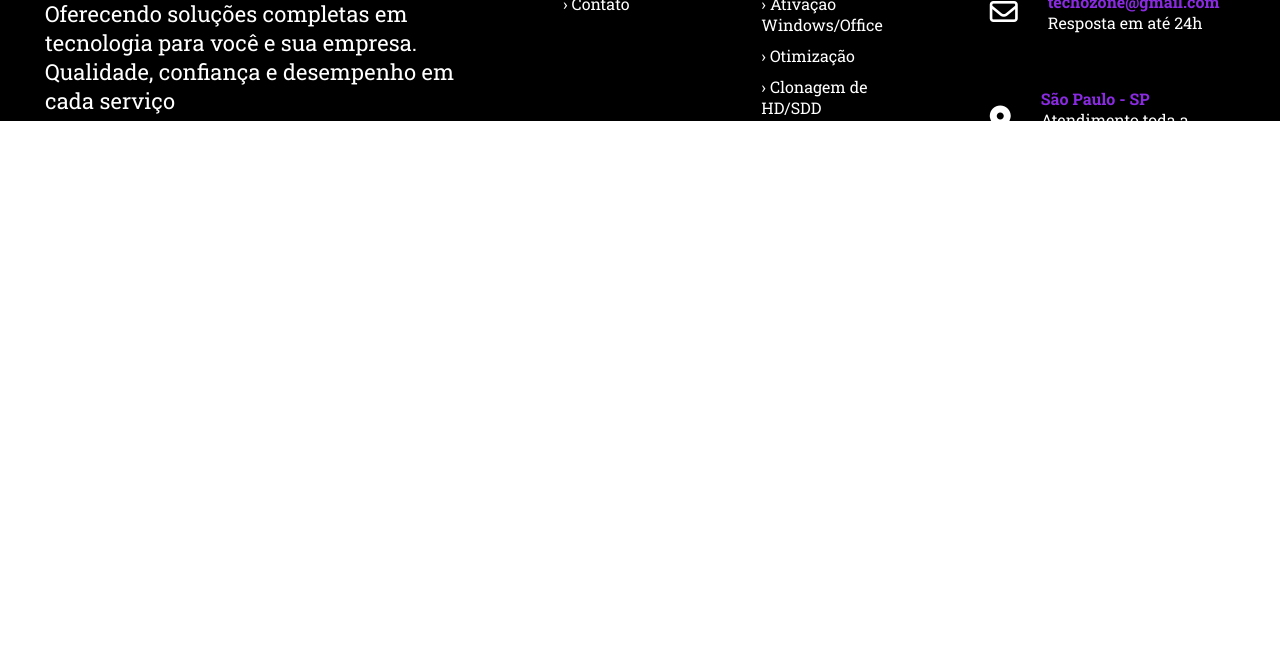
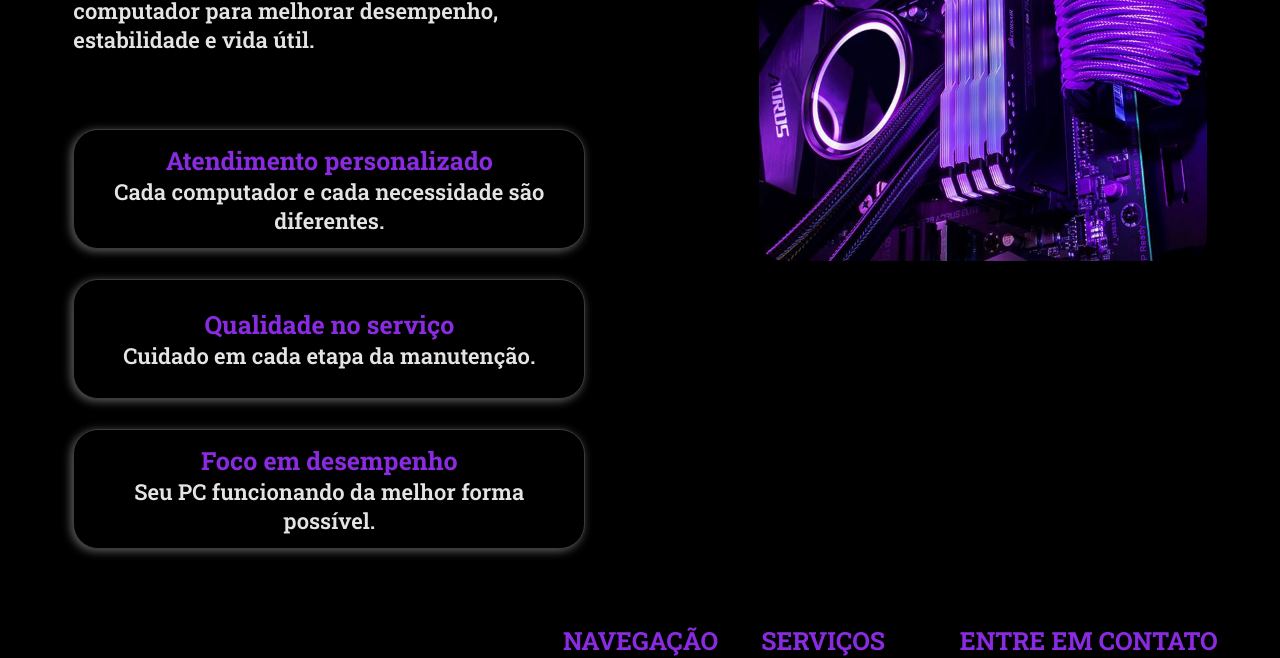
Before and after one commit to YagoSouza2301/TECH_ZONE, a plain HTML site: page index.html in a window 1280 px wide. Shown: the part 999-1657 px from the top of the page. Before the commit the page ends 1195 px from the top, so only its background shows below. Drawn offline with Linux system fonts and the light colour scheme.

Commit message:
sessão 2
Quase terminando, terminar amanhã e começar a 3 sessão

```diff
--- a/index.html
+++ b/index.html
@@ -60,12 +60,14 @@
                                 SEU COMPUTADOR. <br>
                                 NO MÁXIMO DESEMPENHO.
                             </h2>
-                            <p>Soluções rápidas e profissionais para manutenção <br> otimização e upgrade do seu computador.</p>
+                            <p>Soluções rápidas e profissionais para manutenção
+                                <br> otimização e upgrade do seu computador.</p>
                         </div>
 
                         <div class="ajuste-botao">
-                            <a href="">
-                                <button type="button">Faça seu orçamento</button>
+                            <a href>
+                                <button type="button">Faça seu
+                                    orçamento</button>
                             </a>
                         </div>
                     </div>
@@ -85,7 +87,7 @@
                             <i class="fa-solid fa-user"></i>
                             <div class="box-numero" data-target="125">0</div>
                         </div>
-                         <h3>Clientes atendidos</h3>
+                        <h3>Clientes atendidos</h3>
                     </div>
 
                     <div class="transparente">
@@ -93,7 +95,7 @@
                             <i class="fa-solid fa-computer"></i>
                             <div class="box-numero" data-target="75">0</div>
                         </div>
-                         <h3>Computadores otimizados</h3>
+                        <h3>Computadores otimizados</h3>
                     </div>
 
                     <div class="transparente">
@@ -101,14 +103,51 @@
                             <i class="fa-solid fa-star"></i>
                             <div class="box-numero" data-target="5">0</div>
                         </div>
-                         <h3>Avaliação dos Clientes</h3>
+                        <h3>Avaliação dos Clientes</h3>
                     </div>
 
                 </div>
 
             </section>
 
-            <section class=" "></section>
+            <section class="sobre">
+                <!-- DIV PAI -->
+                <div class="sobre-box">
+                    <!-- Caixa da esquerda -->
+                    <div class="box-esq">
+                        <div class="text">
+                            <p>
+                                <span>
+                                    Tecnologia que entrega resultado. <br>
+                                </span>
+                                Na Tech Zone, cuidamos do seu computador para melhorar
+                                desempenho, estabilidade e vida útil.
+                            </p>
+                        </div>
+                        <!-- Pontos positivos sobre nós -->
+                        <div class="pontos">
+                            <h3>Atendimento personalizado</h3>
+                            <p>Cada computador e cada necessidade são diferentes.</p>
+                        </div>
+
+                        <div class="pontos">
+                            <h3>Qualidade no serviço</h3>
+                            <p>Cuidado em cada etapa da manutenção.</p>
+                        </div>
+
+                        <div class="pontos">
+                            <h3>Foco em desempenho</h3>
+                            <p>Seu PC funcionando da melhor forma possível.</p>
+                        </div>
+                    </div>
+                    <!-- caixa da direita -->
+                    <div class="box-dir">
+                        <!-- IMAGEM PC -->
+                    </div>
+
+
+                </div>
+            </section>
 
             <section class=" "></section>
 
@@ -137,7 +176,7 @@
                         </div>
 
                         <!-- colocar margin-top para dar espaçamento -->
-                        <div class="sobre">
+                        <div class="motivação">
                             <p>Oferecendo soluções completas em tecnologia para
                                 você e sua empresa. Qualidade, confiança e
                                 desempenho em cada serviço</p>
@@ -160,11 +199,14 @@
 
                         <h3>SERVIÇOS</h3>
                         <ul>
-                            <li> <a href><span>› </span>Montagem de CPU </li></a>
-                            <li> <a href><span>› </span>Limpeza Interna </li></a>
+                            <li> <a href><span>› </span>Montagem de CPU
+                                </li></a>
+                            <li> <a href><span>› </span>Limpeza Interna
+                                </li></a>
                             <li> <a href><span>› </span>Formatação </li> </a>
                             <li> <a href><span>› </span>Troca de peças </li></a>
-                            <li> <a href><span>› </span>Ativação Windows/Office </li> </a>
+                            <li> <a href><span>› </span>Ativação Windows/Office
+                                </li> </a>
                             <li> <a href><span>› </span>Otimização</li> </a>
                             <li> <a href><span>› </span>Clonagem de HD/SDD</li>
                             </a>
--- a/principal.css
+++ b/principal.css
@@ -165,9 +165,27 @@ body.dark {
     box-shadow: -2px 3px 10px blueviolet;
     transform: translate(-1px, 4px);
 }
+.inicial.dark .box-inicial .imagem_computador {
+    background-image: url(IMAGEM/Página-Inicial/computador-techzone-claro.jpg);
+}
 .inicial.dark .numeração .transparente {
     border: 2px solid rgba(0, 0, 0, 0.767);
     color: black;
+}
+/* SESSÃO 2 */
+body.dark .sobre {
+    background-color: white;
+}
+body.dark .sobre .sobre-box .box-esq p {
+    color: black;
+}
+body.dark .sobre .sobre-box .box-esq .pontos {
+    background-color: white;
+    box-shadow: -2px 2px 10px black;
+}
+body.dark .sobre .sobre-box .box-dir {
+    background-image: url(IMAGEM/Sobre/PONTOS-POSITIVO\ WHITE.png);
+
 }
 
 /* RODAPÉ */
@@ -196,7 +214,7 @@ footer.dark .div-box .empresa .logo p {
     color: black;
 }
 
-footer.dark .div-box .empresa .sobre p {
+footer.dark .div-box .empresa .motivação p {
     color: black;
 }
 
@@ -286,6 +304,7 @@ footer.dark .contato .box i {
     background-color: black;
     color: #fff;
     border-color: transparent;
+    transition: 0.1s ease;
 }
 
 .inicial .box-inicial .atenção button:active {
@@ -295,10 +314,14 @@ footer.dark .contato .box i {
 
 /* organizando área da foto */
 .inicial .box-inicial .imagem_computador {
-    background-color: #8a2be2;
+    background-image: url(IMAGEM/Página-Inicial/computador-techzone.png);
+    background-position: center;
+    background-repeat: no-repeat;
+    background-size: cover;
     width: 30vw;
     height: 50vh;
     border-radius: 50px;
+    transition: 0.5s ease;
 }
 
 /* Ajuste campo da onde as caixas transparente podem fixar */
@@ -374,7 +397,68 @@ footer.dark .contato .box i {
     font-size: 25px;
 }
 
+/* 2 SESSÃO */
+.sobre {
+    width: 100%;
+    height: auto;
+    padding: 60px;
+    background-color: black;
+    transition: 0.5s ease;
+}
+.sobre .sobre-box {
+    display: flex;
+    align-items: flex-start;
+    justify-content: space-evenly;
+    gap: 10rem;
+}
+.sobre .sobre-box .box-esq .text {
+    margin-bottom: 75px;
+}
+.sobre .sobre-box .box-esq span {
+    color: #8a2be2;
+    font-size: 40px;
 
+}
+.sobre .sobre-box .box-esq p {
+    font-size: 22px;
+    font-weight: 600;
+    width: 35vw;
+    color: #e4e4e4;
+}
+.sobre .pontos {
+    transition: 0.5s;
+    display: flex;
+    flex-direction: column;
+    align-items: center;
+    justify-content: center;
+    border-radius: 25px;
+    margin-top: 30px;
+    background-color: black;
+    width: 40vw;
+    height: 15vh;
+    border: 1px #3b3b3b solid;
+    box-shadow: -2px 2px 10px #e4e4e46b;
+}
+.sobre .pontos h3 {
+    font-size: 25px;
+    color: #8a2be2;
+}
+.sobre .pontos p {
+    font-size: 18px;
+    color: #fff;
+    text-align: center;
+}
+.sobre .sobre-box .box-dir {
+    background-image: url(IMAGEM/Sobre/PONTOS-POSITIVO.jpg);
+    background-position: center;
+    background-repeat: no-repeat;
+    background-size: cover;
+    width: 35vw;
+    height: 50vh;
+    border-radius: 25px;
+    top: 0;
+    transition: 0.5s ease;
+}
 
 
 
@@ -432,7 +516,7 @@ footer .div-box .empresa .logo p {
     color: white;
 }
 
-footer .div-box .empresa .sobre p {
+footer .div-box .empresa .motivação p {
     font-size: 22px;
     color: white;
 }
```
Also changed, not shown: IMAGEM/Página-Inicial/computador-techzone-claro.jpg (added), IMAGEM/Sobre/PONTOS-POSITIVO.jpg (added), 2 other files.
